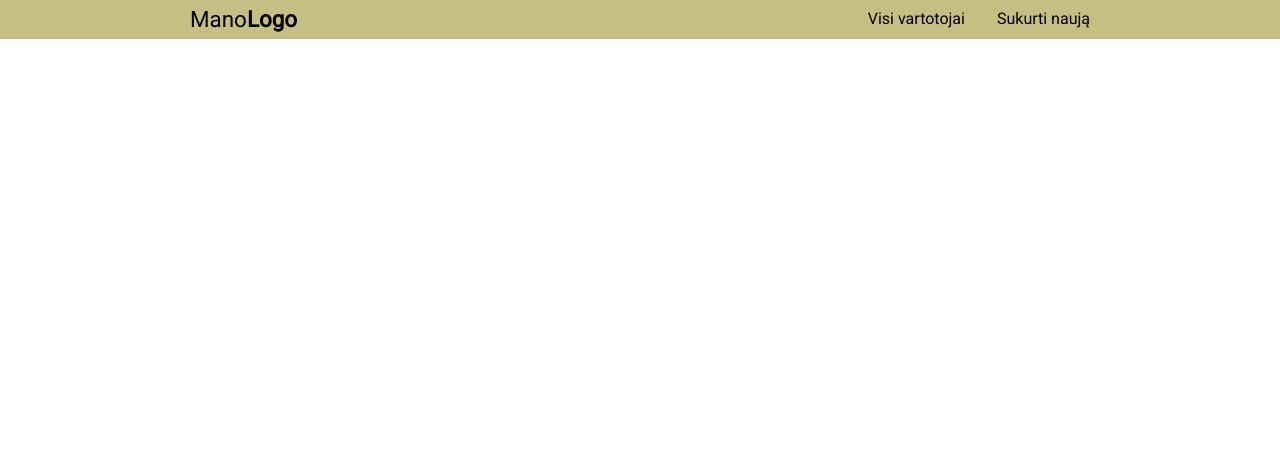
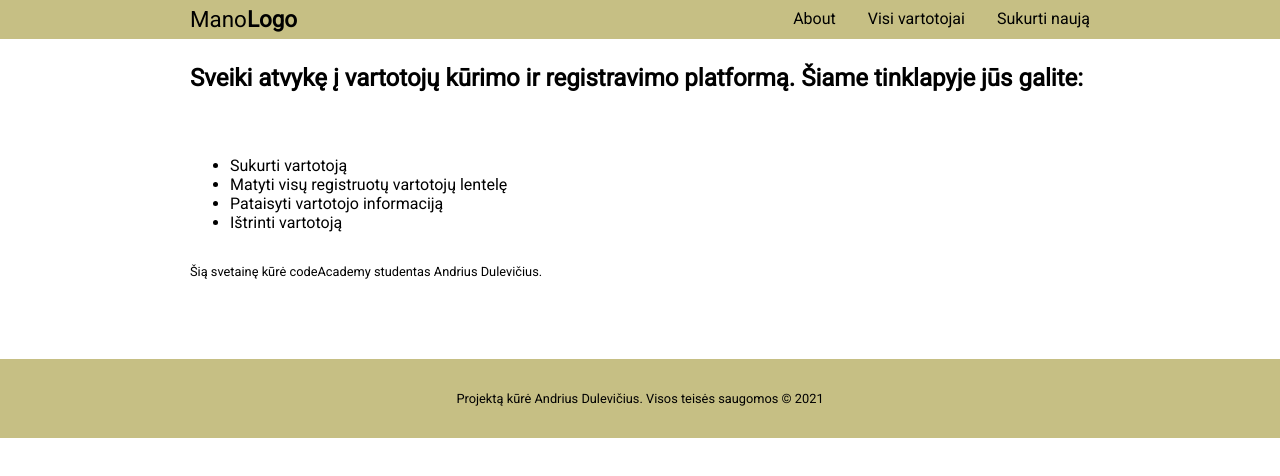
Before and after one commit to andriusdulevicius/egzamino-darbas, a React (Create React App) app in the folder client/: page /about in a window 1280 px wide. Shown: the top 476 px of the page. Built offline with nearby package versions, Linux system fonts and the light colour scheme.

Commit message:
about page and footer aded

```diff
--- a/client/src/App.jsx
+++ b/client/src/App.jsx
@@ -4,6 +4,8 @@ import { Switch, Route, BrowserRouter } from 'react-router-dom';
 import Navbar from './components/Navbar';
 import AddNewUser from './components/AddNewUser';
 import AllUsers from './components/AllUsers';
+import About from './components/About';
+import Footer from './components/Footer';
 
 function App() {
   return (
@@ -12,10 +14,12 @@ function App() {
         <Navbar />
         <div className='main-body container'>
           <Switch>
+            <Route path='/about' component={About}></Route>
             <Route path='/createNewUser' component={AddNewUser}></Route>
             <Route exact path='/' component={AllUsers}></Route>
           </Switch>
         </div>
+        <Footer />
       </BrowserRouter>
     </div>
   );
--- /dev/null
+++ b/client/src/components/About.jsx
@@ -0,0 +1,16 @@
+const About = () => {
+  return (
+    <div className='about-us'>
+      <h2>Sveiki atvykę į vartotojų kūrimo ir registravimo platformą. Šiame tinklapyje jūs galite:</h2>
+      <ul className='about-us'>
+        <li>Sukurti vartotoją</li>
+        <li>Matyti visų registruotų vartotojų lentelę</li>
+        <li>Pataisyti vartotojo informaciją</li>
+        <li>Ištrinti vartotoją</li>
+      </ul>
+      <span className='about-text__small'>Šią svetainę kūrė codeAcademy studentas Andrius Dulevičius.</span>
+    </div>
+  );
+};
+
+export default About;
--- /dev/null
+++ b/client/src/components/Footer.jsx
@@ -0,0 +1,9 @@
+const Footer = () => {
+  return (
+    <footer className='main-footer'>
+      <p className='footer__text'>Projektą kūrė Andrius Dulevičius. Visos teisės saugomos &copy; 2021</p>
+    </footer>
+  );
+};
+
+export default Footer;
--- a/client/src/components/Navbar.jsx
+++ b/client/src/components/Navbar.jsx
@@ -8,6 +8,9 @@ function Navbar() {
           Mano<strong>Logo</strong>
         </Link>
         <div className='nav-links'>
+          <Link className='nav-link' to='/about'>
+            About
+          </Link>
           <Link className='nav-link' to='/'>
             Visi vartotojai
           </Link>
```
